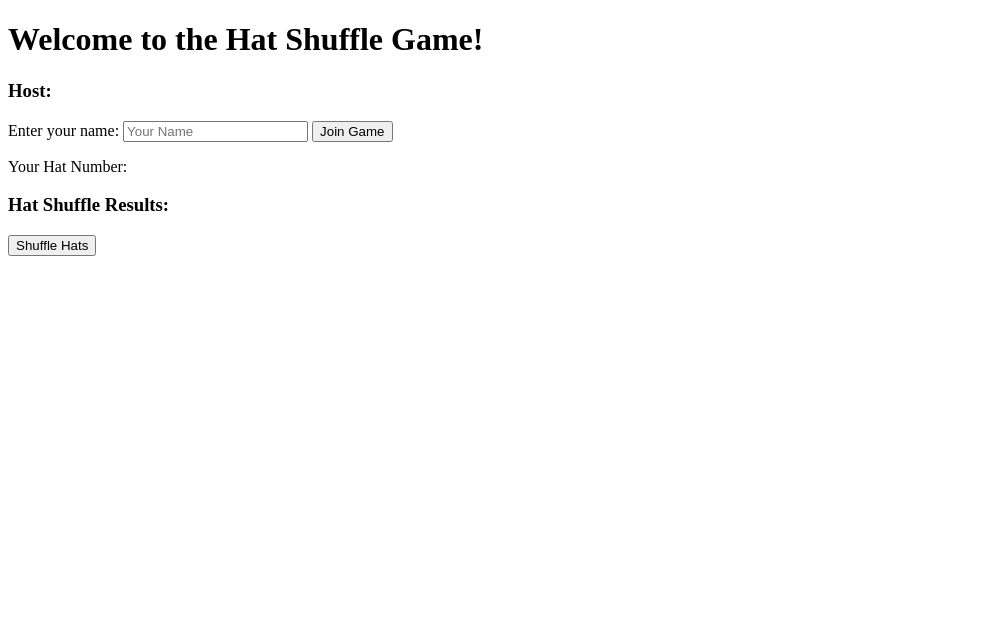
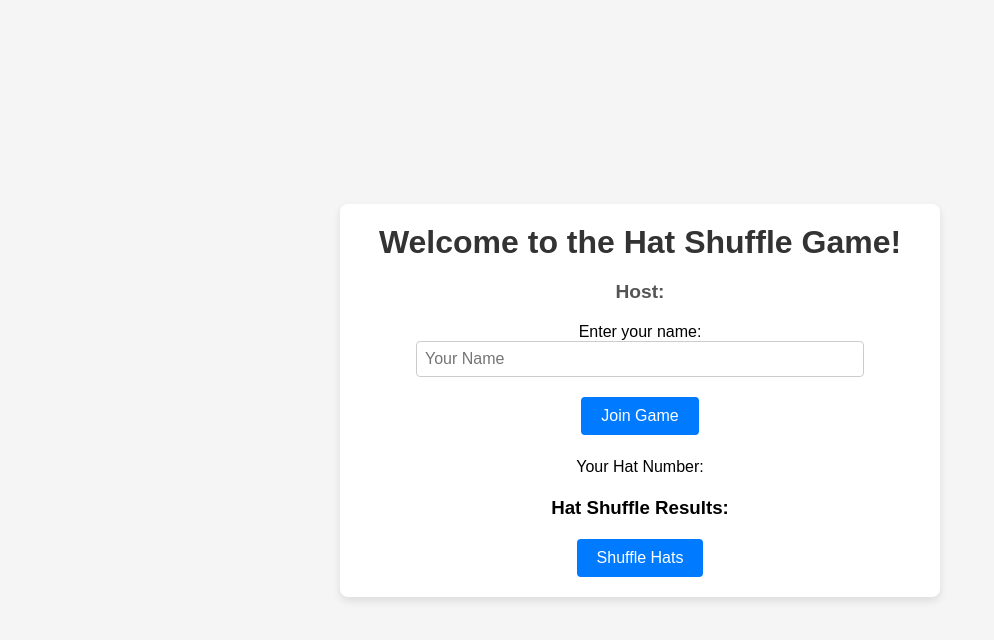
Before and after one commit to hashim-javaDev/hatproblem, a website: page public/index.html in a window 1280 px wide. Shown: the whole page, without its empty margins (0-994 px from the left). Drawn offline with nearby package versions, Linux system fonts and the light colour scheme; no server answers.

Commit message:
name error

```diff
--- a/public/index.html
+++ b/public/index.html
@@ -4,7 +4,7 @@
     <meta charset="UTF-8">
     <meta name="viewport" content="width=device-width, initial-scale=1.0">
     <title>Hat Shuffle Game</title>
-    <link rel="stylesheet" href="styles.css"> <!-- Link to the CSS file -->
+    <link rel="stylesheet" href="style.css"> <!-- Link to the CSS file -->
 </head>
 <body>
     <div class="container">
```
